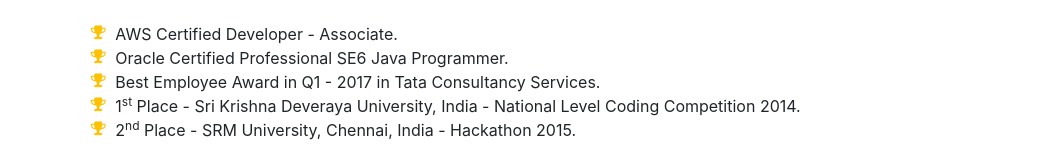
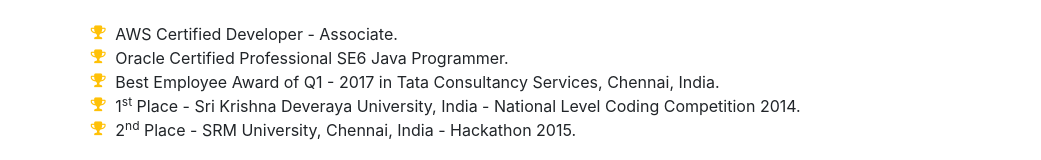
Before and after one commit to Narahari-Battala/Narahari-Battala.github.io, a website with bundled scripts: page index.html in a window 1280 px wide. Shown: the part 5009-5169 px from the top of the page, without its empty margins (239-1280 px from the left). Built offline with nearby package versions, Linux system fonts and the light colour scheme; a web font is replaced by a local one.

Commit message:
skill changes

```diff
--- a/index.html
+++ b/index.html
@@ -391,7 +391,7 @@
             Oracle Certified Professional SE6 Java Programmer.</li>
             <li>
                 <i class="fa-li fa fa-trophy text-warning"></i>
-                Best Employee Award in Q1 - 2017 in Tata Consultancy Services.</li>
+                Best Employee Award of Q1 - 2017 in Tata Consultancy Services, Chennai, India.</li>
           <li>
             <i class="fa-li fa fa-trophy text-warning"></i>
             1<sup>st</sup>
```
